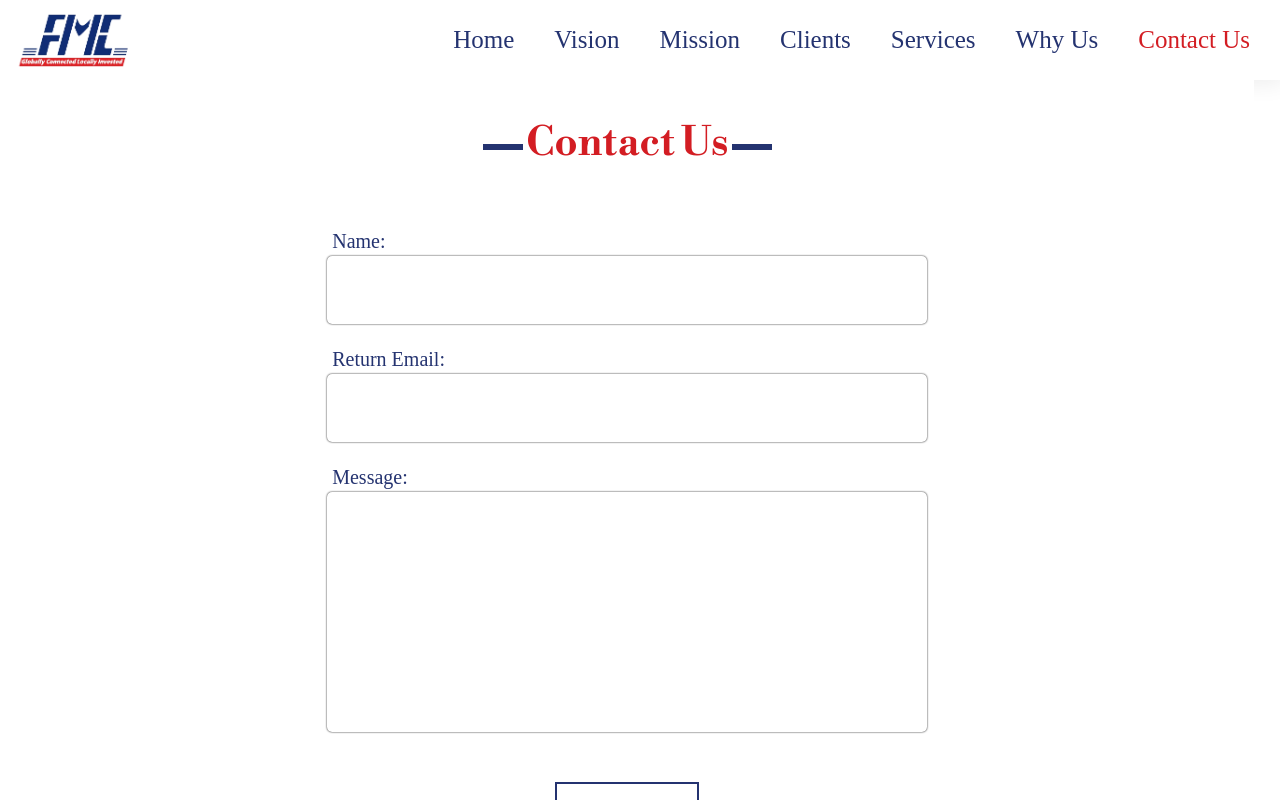
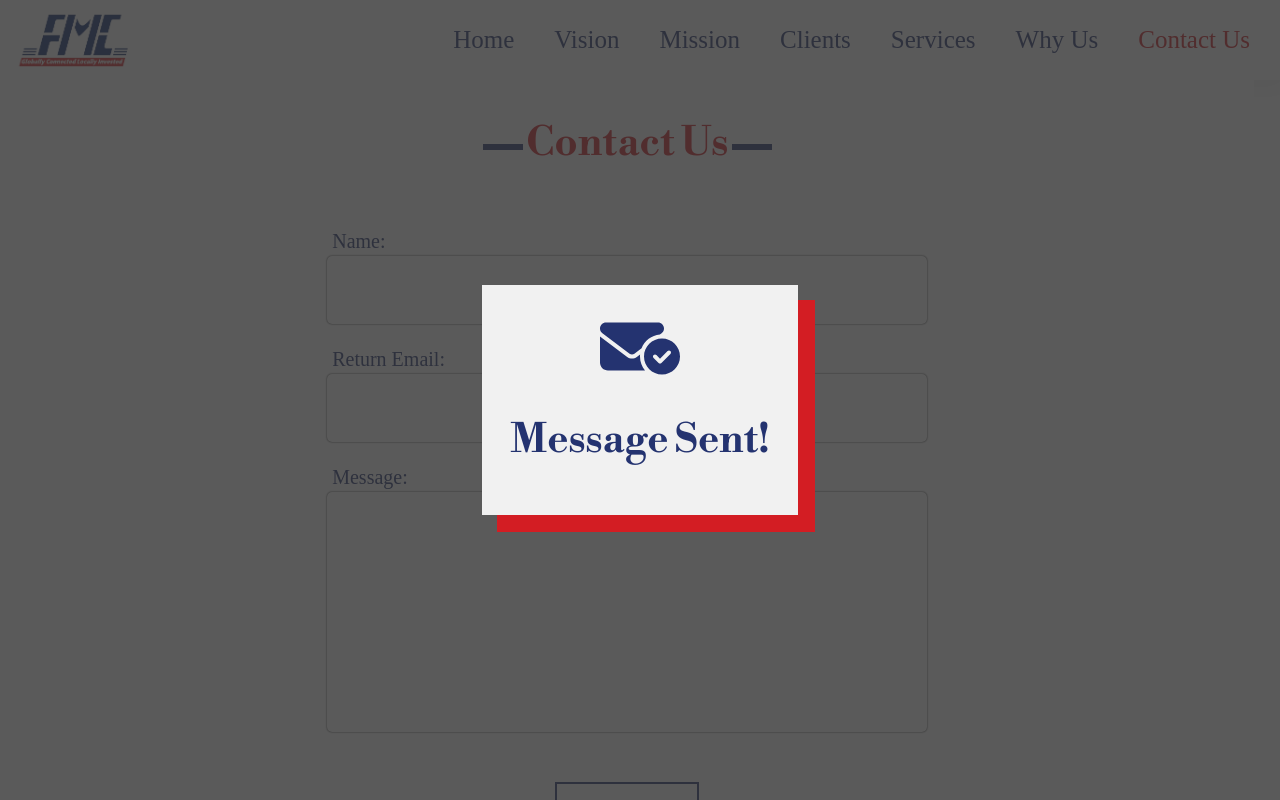
Before and after one commit to habibhamdoun/fmc-React, a React (Create React App) app: page /Contact-Us in a window 1280 px wide. Shown: the top 800 px of the page. Built offline with nearby package versions, Linux system fonts and the light colour scheme.

Commit message:
corrected email sent modal.

```diff
--- a/src/App.js
+++ b/src/App.js
@@ -23,7 +23,7 @@ function App() {
   }, []);
 
   return (
-    <>
+    <div style={{ position: "relative" }}>
       <Navbar isMobile={isMobile} />
       <Routes>
         <Route path="/" element={<Home isMobile={isMobile} />} />
@@ -34,7 +34,7 @@ function App() {
         <Route path="/Why-Us" element={<WhyUs isMobile={isMobile} />} />
         <Route path="/Contact-Us" element={<ContactUs isMobile={isMobile} />} />
       </Routes>
-    </>
+    </div>
   );
 }
 
--- a/src/components/ContactUs.jsx
+++ b/src/components/ContactUs.jsx
@@ -18,7 +18,7 @@ const ContactUs = ({isMobile}) => {
   const [messageErrMsg, setMessageErrMsg] = useState('');
   const [modal,setModal]=useState(false);
     function toggleModal(){
-        setModal(!modal);
+        setModal(old => old ? false : true);
     }
   const sendEmail = (e) => {
     e.preventDefault();
@@ -40,7 +40,7 @@ const ContactUs = ({isMobile}) => {
     else if(name.length > 20){
       setNameErrMsg('Your name is not that long, change it bitch, or elseeeee, i will fuck your mom,mhuahahahah, that was my dumb cousin,no it was professor x, that was him again, Aany way fuck you.')
     }
-    else if(!nameErrMsg && !emailErrMsg && !messageErrMsg){
+    else {
       emailjs.sendForm(process.env.REACT_APP_SERVICE_ID, process.env.REACT_APP_TEMPLATE_ID, form.current, process.env.REACT_APP_PUBLIC_KEY)
       .then((result) => {
         console.log(result.text);
@@ -68,9 +68,9 @@ const ContactUs = ({isMobile}) => {
 
   return (
     <>
-    {modal && (
+      {!modal && (
           <div className="modal">
-          <div onClick={toggleModal} className="overlay"></div>
+            {/* <div onClick={toggleModal} className="overlay"></div> */}
             <div className="modal-content">
             <svg xmlns="http://www.w3.org/2000/svg" className='modal__icon' viewBox="0 0 640 512"><path d="M464 64C490.5 64 512 85.49 512 112C512 127.1 504.9 141.3 492.8 150.4L478.9 160.8C412.3 167.2 356.5 210.8 332.6 270.6L275.2 313.6C263.8 322.1 248.2 322.1 236.8 313.6L19.2 150.4C7.113 141.3 0 127.1 0 112C0 85.49 21.49 64 48 64H464zM294.4 339.2L320.8 319.4C320.3 324.9 320 330.4 320 336C320 378.5 335.1 417.6 360.2 448H64C28.65 448 0 419.3 0 384V176L217.6 339.2C240.4 356.3 271.6 356.3 294.4 339.2zM640 336C640 415.5 575.5 480 496 480C416.5 480 352 415.5 352 336C352 256.5 416.5 192 496 192C575.5 192 640 256.5 640 336zM540.7 292.7L480 353.4L451.3 324.7C445.1 318.4 434.9 318.4 428.7 324.7C422.4 330.9 422.4 341.1 428.7 347.3L468.7 387.3C474.9 393.6 485.1 393.6 491.3 387.3L563.3 315.3C569.6 309.1 569.6 298.9 563.3 292.7C557.1 286.4 546.9 286.4 540.7 292.7H540.7z"/></svg>
               <h2>Message Sent!</h2>
--- a/src/index.css
+++ b/src/index.css
@@ -1038,28 +1038,20 @@ input{
   color: var(--color-secondary);
 }
 /* modal */
-.modal, .overlay {
-  /* position: fixed; */
+.modal {
   width: 100vw;
   height: 100vh;
   top: 0;
   left: 0;
-  right: 0;
-  bottom: 0;
+  position: fixed;
   z-index: 1;
   display: flex;
   justify-content: center;
   align-items: center;
-}
-.overlay {
   background: rgba(49,49,49,0.8);
 }
 .modal-content {
   color: var(--color-primary);
-  position: absolute;
-  top: 40%;
-  left: 50%;
-  transform: translate(-50%, -50%);
   line-height: 1.4;
   background: #f1f1f1;
   padding: 1.4rem 2.8rem;
```
Lines whose indentation alone changed are shown as unchanged.
